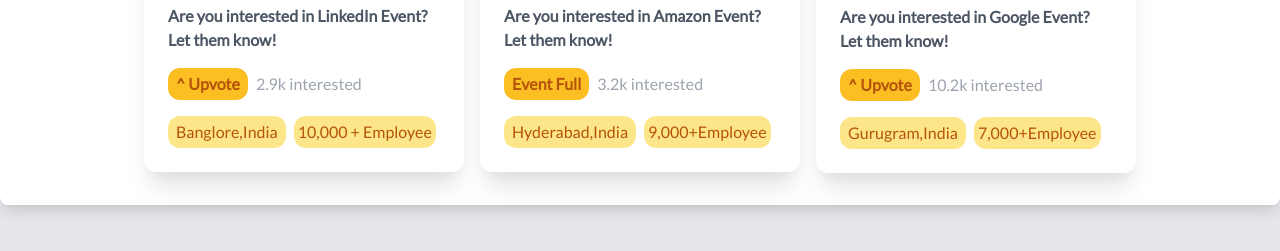
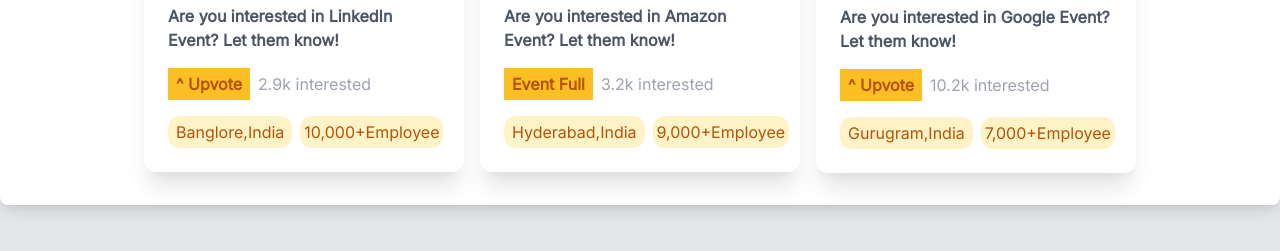
Before and after one commit to coderqueue-PR/Event-Cards-Section, a plain HTML site: page index.html in a window 1280 px wide. Shown: the part 349-600 px from the top of the page. Drawn offline with nearby package versions, Linux system fonts and the light colour scheme.

Commit message:
Update index.html

```diff
--- a/index.html
+++ b/index.html
@@ -12,11 +12,11 @@
     <!-- Alpine.js -->
     <script src="https://cdn.jsdelivr.net/gh/alpinejs/alpine@v2.7.3/dist/alpine.min.js" defer></script>
     <link rel="preconnect" href="https://fonts.gstatic.com">
-    <link href="https://fonts.googleapis.com/css2?family=Lato&display=swap" rel="stylesheet">
+    <link href="https://fonts.googleapis.com/css2?family=Inter&display=swap" rel="stylesheet">
 
     <style>
        html{
-        font-family: 'Lato', sans-serif;
+        font-family: 'Inter', sans-serif;
        }
     </style>
 
@@ -40,12 +40,12 @@
                         Are you interested in LinkedIn Event? Let them know!
                     </p>
                     <div class="flex flex-row mt-4 items-center">
-                        <div class="font-bold mr-2  text-yellow-700 bg-yellow-400 px-2 py-1 rounded-xl">^ Upvote</div>
+                        <div class="font-bold mr-2  text-yellow-700 bg-yellow-400 px-2 py-1 rounded-xm">^ Upvote</div>
                         <div class="text-gray-400">2.9k interested</div>
                     </div>
                     <div class="flex flex-row mt-4 items-center">
-                        <div class="text-gray-400 mr-2 text-yellow-700 bg-yellow-200 px-2 py-1 rounded-xl">Banglore,India</div>
-                        <div class="text-gray-400 text-yellow-700 bg-yellow-200 px-1 py-1 rounded-xl">10,000 + Employee</div>
+                        <div class="text-gray-400 mr-2 text-yellow-700 bg-yellow-100 px-2 py-1 rounded-xl">Banglore,India</div>
+                        <div class="text-gray-400 text-yellow-700 bg-yellow-100 px-1 py-1 rounded-xl">10,000+Employee</div>
                     </div>
                 </div>
             </div>
@@ -60,12 +60,12 @@
                         Are you interested in Amazon Event? Let them know!
                     </p>
                     <div class="flex flex-row mt-4 items-center">
-                        <div class="font-bold mr-2  text-yellow-700 bg-yellow-400 px-2 py-1 rounded-xl">Event Full</div>
+                        <div class="font-bold mr-2  text-yellow-700 bg-yellow-400 px-2 py-1 rounded-xm">Event Full</div>
                         <div class="text-gray-400">3.2k interested</div>
                     </div>
                     <div class="flex flex-row mt-4 items-center">
-                        <div class="text-gray-400 mr-2 text-yellow-700 bg-yellow-200 px-2 py-1 rounded-xl">Hyderabad,India</div>
-                        <div class="text-gray-400 text-yellow-700 bg-yellow-200 px-1 py-1 rounded-xl">9,000+Employee</div>
+                        <div class="text-gray-400 mr-2 text-yellow-700 bg-yellow-100 px-2 py-1 rounded-xl">Hyderabad,India</div>
+                        <div class="text-gray-400 text-yellow-700 bg-yellow-100 px-1 py-1 rounded-xl">9,000+Employee</div>
                     </div>
                 </div>
             </div>
@@ -80,12 +80,12 @@
                         Are you interested in Google Event? Let them know!
                     </p>
                     <div class="flex flex-row mt-4 items-center">
-                        <div class="font-bold mr-2  text-yellow-700 bg-yellow-400 px-2 py-1 rounded-xl">^ Upvote</div>
+                        <div class="font-bold mr-2  text-yellow-700 bg-yellow-400 px-2 py-1 rounded-xm">^ Upvote</div>
                         <div class="text-gray-400">10.2k interested</div>
                     </div>
                     <div class="flex flex-row mt-4 items-center">
-                        <div class="text-gray-400 mr-2 text-yellow-700 bg-yellow-200 px-2 py-1 rounded-xl">Gurugram,India</div>
-                        <div class="text-gray-400 text-yellow-700 bg-yellow-200 px-1 py-1 rounded-xl">7,000+Employee</div>
+                        <div class="text-gray-400 mr-2 text-yellow-700 bg-yellow-100 px-2 py-1 rounded-xl">Gurugram,India</div>
+                        <div class="text-gray-400 text-yellow-700 bg-yellow-100 px-1 py-1 rounded-xl">7,000+Employee</div>
                     </div>
                 </div>
             </div>
```
